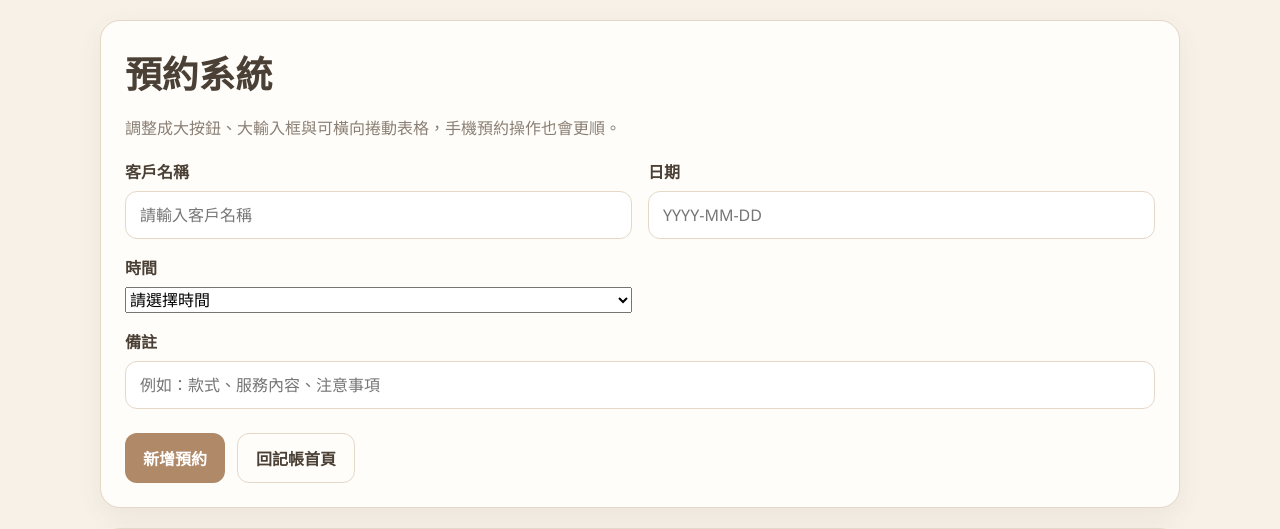
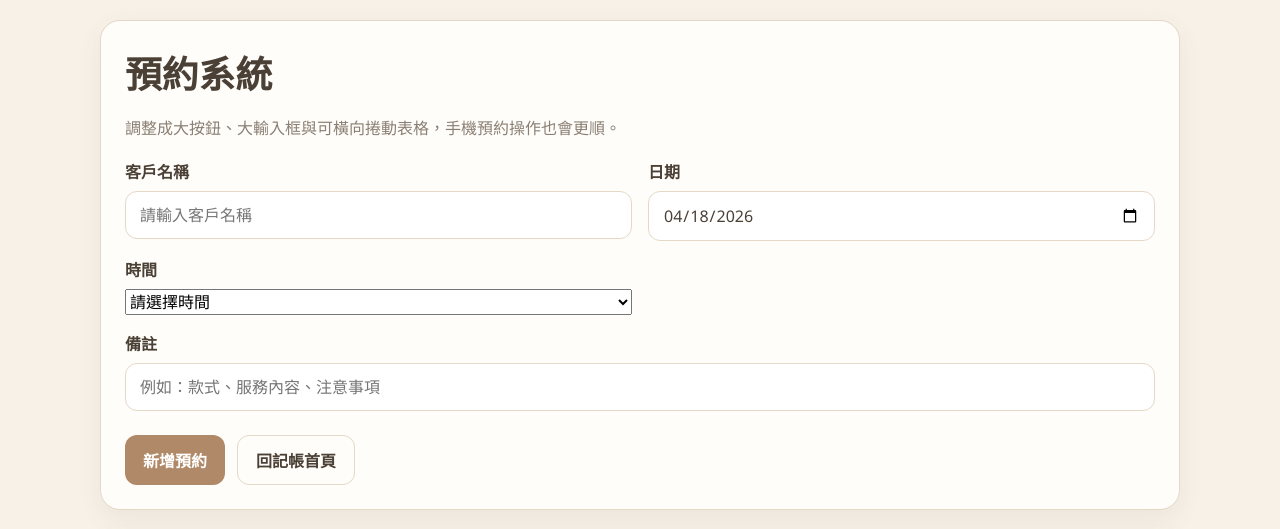
Before and after one commit to wade1015/accounting-app, a Flask app: page /booking in a window 1280 px wide. Shown: the top 529 px of the page. Run offline with Flask 3, Linux system fonts and the light colour scheme; the visitor is signed in with stand-in values (Sample User, id 1); data that the repository does not hold is empty.

Commit message:
Update booking.html

```diff
--- a/templates/booking.html
+++ b/templates/booking.html
@@ -219,7 +219,7 @@
 
                     <div class="field">
                         <label for="dateInput">日期</label>
-                        <input type="text" placeholder="YYYY-MM-DD">
+                        <input type="date" name="created_at" id="dateInput">
                     </div>
 
                     <div class="field">
```
